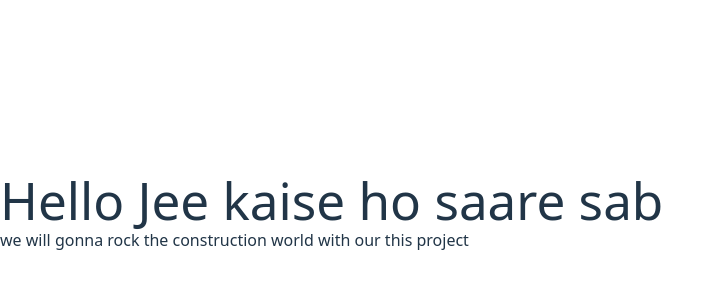
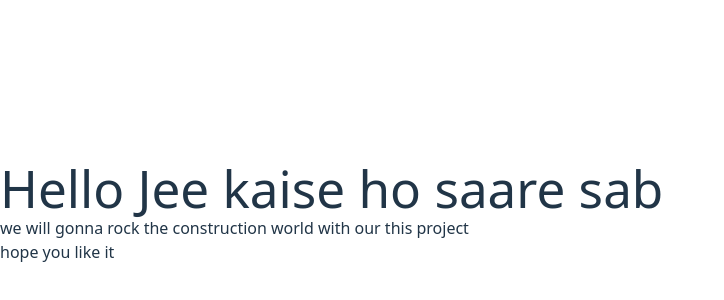
Before and after one commit to adityaraj1236/infraIndia, a React (Vite) app in the folder infraIndia/: page / in a window 1280 px wide. Shown: the part 188-488 px from the top of the page, without its empty margins (0-724 px from the left). Built offline with nearby package versions, Linux system fonts and the light colour scheme.

Commit message:
updated v3

```diff
--- a/infraIndia/src/App.jsx
+++ b/infraIndia/src/App.jsx
@@ -3,6 +3,7 @@ const App = () => {
     <div>
       <h1>Hello Jee kaise ho saare  sab</h1>
       <h2> we will gonna rock the construction world with our this project</h2>
+      <h3> hope you like it</h3>
     </div>
   )
 }
```
